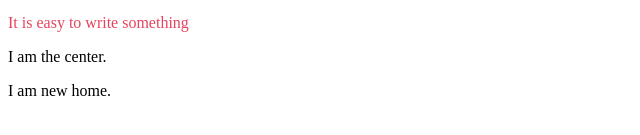
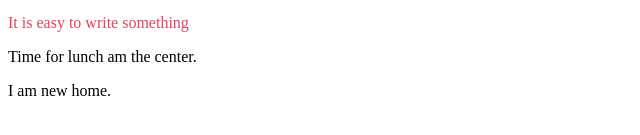
Before and after one commit to SurryLeny/mygit2, a plain HTML site: page index.html in a window 1280 px wide. Shown: the part 147-282 px from the top of the page, 0-640 px from the left. Drawn offline with Linux system fonts and the light colour scheme.

Commit message:
time for lunch

```diff
--- a/index.html
+++ b/index.html
@@ -7,7 +7,7 @@
             <h2 style="color: green;"><b>Welcome friends</b></h2>
             <p><b>This is my new page</b></p>
             <p style="color:#e6435e;">It is easy to write something</p>
-            <p>I am the center.</p>
+            <p>Time for lunch am the center.</p>
             <p>I am new home.</p>
 
 
```
